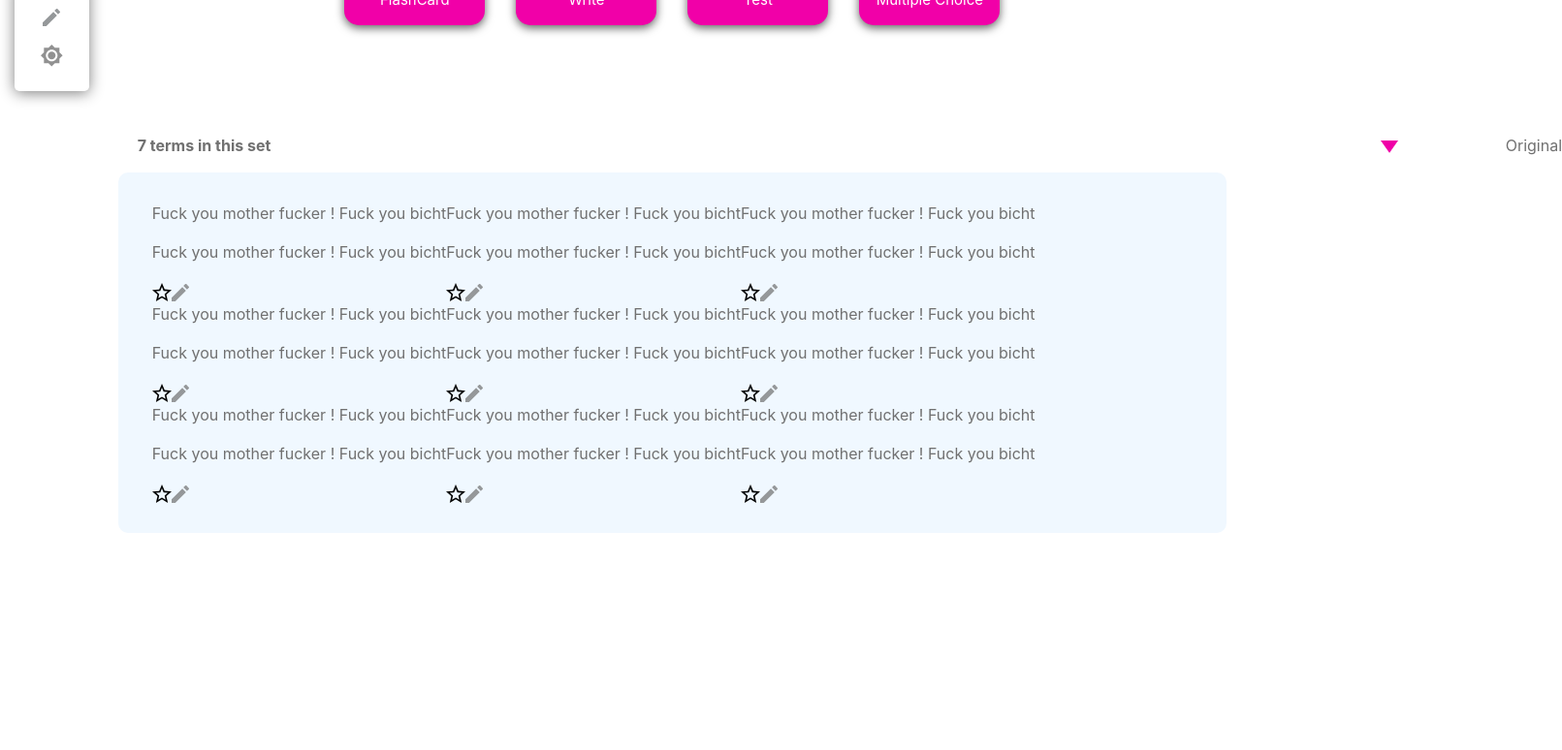
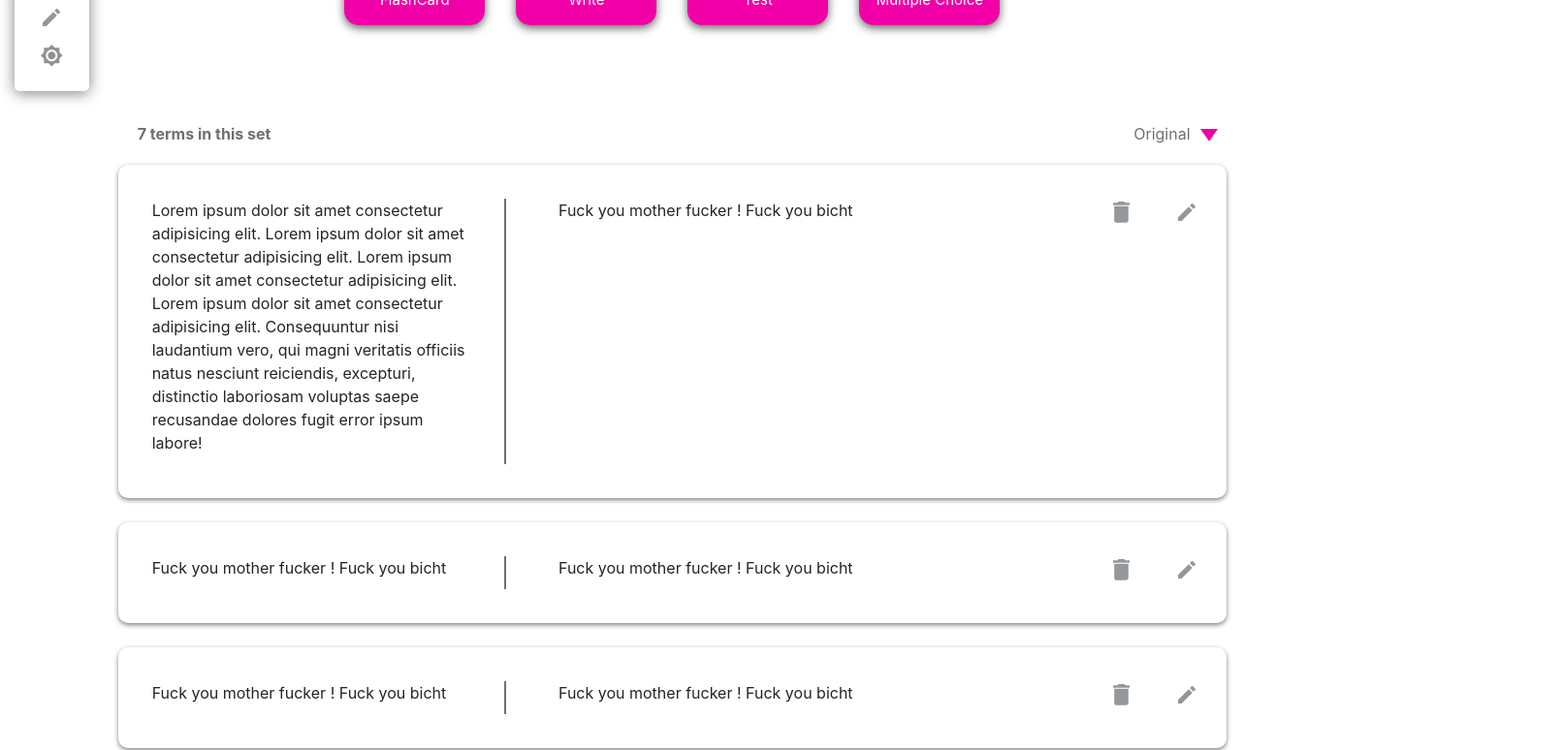
Before and after one commit to Sharp-Team/quiz-sharp, a React (Create React App) app in the folder frontend/: page /quiz in a window 1280 px wide. Shown: the part 400-1174 px from the top of the page at 97% size, 1611 px wide, since content can reach past the window. Before the commit the page ends 950 px from the top, so only its background shows below. Built offline with nearby package versions, Linux system fonts and the light colour scheme.

Commit message:
:zap: [Temporary]

```diff
--- a/frontend/src/page/QuizPage/content.tsx
+++ b/frontend/src/page/QuizPage/content.tsx
@@ -1,7 +1,8 @@
-import React from 'react'
+import React, { Component } from 'react'
 import styled from 'styled-components'
 import { Link } from 'react-router-dom'
-import * as listQuiz from '../../utils/quiz'
+import { listQuiz } from '../../utils/quiz'
+import ContentQuiz from './listQuiz'
 import {
   IconShare,
   IconEdit,
@@ -13,13 +14,8 @@ import {
   IconTest,
   IconWrite,
   IconCard,
-  IconPlus,
   Triangle,
-  Star,
-  IconEditGray,
 } from '../../images'
-
-const quizs = listQuiz.cards
 
 const WrapContent = styled.div`
   .wrap-box {
@@ -98,51 +94,43 @@ const WrapFeature = styled.div`
     }
   }
 `
-const WrapTerm = styled.div`
+const WrapContentTitle = styled.div`
+  .wrap-title {
+    margin-top: 100px;
+    margin-bottom: 20px;
+    color: #707070;
+    display: flex;
+    .wrap-countTerm {
+      font-weight: bold;
       .wrap-text {
-    color: #707070;
-    margin-top: 7rem;
-    .text-term {
-      font-weight: bold;
         padding-left: 20px;
       }
-    .original {
-      padding-left: 1040px;
     }
-    .icon-triangle {
-      padding-left: 520px;
-    }
-  }
-`
-
-const WrapListTerm = styled.div`
-  .wrap-box {
-    border-radius: 10px;
-    padding: 30px 50px;
-    background-color: aliceblue;
-    color: #707070;
-
-    .wrap-header {
-      display: flex;
-      .quiz {
-        font-size: 0.9rem;
-        border-right: 1px solid gray;
-        border-bottom: 1px solid gray;
-        margin-right: 15px;
-        padding-right: 15px;
-        margin-bottom: 0;
-        line-height: 31px;
-        height: 31px;
-      }
+    .wrap-original {
+      position: absolute;
+      right: 2%;
       .wrap-icon {
-        .my-icon {
-        }
+        padding-left: 10px;
       }
     }
   }
 `
 
-function Content() {
+class Content extends Component<any, any> {
+  constructor(props: any) {
+    super(props)
+    this.state = {
+      data: listQuiz,
+    }
+  }
+
+  updateQuiz = (data: any) => {
+    this.setState({
+      data,
+    })
+  }
+
+  render() {
     return (
       <div>
         <WrapContent>
@@ -166,7 +154,6 @@ function Content() {
             </div>
           </div>
         </WrapContent>
-
         <WrapFeature>
           <div className="wrap-feature row justify-content-md-center">
             <div className="one-box col-auto text-center mx-3">
@@ -181,7 +168,11 @@ function Content() {
             </div>
             <div className="one-box col-auto text-center mx-3">
               <Link to="#" className="link">
-              <img className="icon-feature" src={IconWrite} alt="icon write" />
+                <img
+                  className="icon-feature"
+                  src={IconWrite}
+                  alt="icon write"
+                />
                 <p className="title-feature">Write</p>
               </Link>
             </div>
@@ -204,48 +195,25 @@ function Content() {
           </div>
         </WrapFeature>
 
-      <WrapTerm>
-        <div className="row wrap-text">
-          <div className="col-sm-4">
-            <p className="text-term">7 terms in this set</p>
+        <WrapContentTitle>
+          <div className="wrap-title">
+            <div className="wrap-countTerm">
+              <span className="wrap-text">7 terms in this set</span>
             </div>
-          <div className="col-sm-4">
-            <p className="original">Original</p>
-          </div>
-          <div className="col-sm-4">
-            <img className="icon-triangle" src={Triangle} alt="icon" />
+            <div className="wrap-original">
+              <span>Original</span>
+              <img className="wrap-icon" src={Triangle} />
             </div>
           </div>
-      </WrapTerm>
+        </WrapContentTitle>
 
-      <WrapListTerm>
-        <div className="wrap-box">
-          <div className="wrap-header row">
-            {quizs.map(quiz => (
-              <div>
-                <div className="text-term">
-                  <p>{quiz.term}</p>
-                </div>
-                <div className="text-definition">
-                  <p>{quiz.definition}</p>
-                </div>
-                <div className="wrap-icon">
-                  <img src={Star} className="my-icon" />
-                  <Link to="#">
-                    <img
-                      src={IconEditGray}
-                      alt="icon edit"
-                      className="my-icon"
+        <ContentQuiz
+          data={this.state.data}
+          updateQuiz={(data: any) => this.updateQuiz(data)}
         />
-                  </Link>
-                </div>
-              </div>
-            ))}
-          </div>
-        </div>
-      </WrapListTerm>
       </div>
     )
   }
+}
 
 export default Content
--- /dev/null
+++ b/frontend/src/page/QuizPage/listQuiz.tsx
@@ -0,0 +1,192 @@
+import React, { Component } from 'react'
+import styled from 'styled-components'
+import { Link } from 'react-router-dom'
+import { IconEditGray, IconDelete } from '../../images'
+
+const WrapQuizs = styled.div`
+  .wrap-quiz {
+    box-shadow: 0 2px 5px grey;
+    padding-bottom: 35px;
+    padding-top: 35px;
+    border-radius: 10px;
+    display: flex;
+    margin-bottom: 25px;
+    .wrap-term {
+      border-right: 2px solid #707070;
+      padding-right: 40px;
+      padding-left: 35px;
+      padding-bottom: 10px;
+      width: 35%;
+      display: inline-block;
+      .input-term {
+        width: 100%;
+        height: 100%;
+        display: block;
+        border: none;
+        resize: none;
+        overflow: hidden;
+      }
+      .form-control {
+        border: none;
+      }
+    }
+    .wrap-definition {
+      position: absolute;
+      width: 50%;
+      left: 40%;
+      .input-definition {
+        width: 100%;
+        border: none;
+      }
+    }
+    .wrap-listIcon {
+      position: absolute;
+      right: 4%;
+      .icon-delete {
+        padding-left: 25px;
+      }
+      .icon-delete:hover,
+      .icon-edit:focus {
+        color: #f06292;
+      }
+      .icon-edit {
+        padding-left: 50px;
+      }
+      .icon-edit:hover,
+      .icon-edit:focus {
+        color: #f06292;
+      }
+    }
+  }
+`
+
+class ContentQuiz extends Component<any, any> {
+  constructor(props: any) {
+    super(props)
+    this.state = {
+      indexQuiz: -1,
+      termChange: '',
+      definitionChange: '',
+    }
+  }
+
+  editQuiz = (id: number) => {
+    this.setState({
+      indexQuiz: id,
+    })
+  }
+
+  cancleEdit = () => {
+    this.setState({
+      indexQuiz: -1,
+    })
+  }
+
+  changeValue = (event: any) => {
+    this.setState({
+      [event.target.name]: event.target.value,
+    })
+  }
+
+  edit = () => {
+    this.props.data[this.state.indexQuiz] = {
+      term: this.state.termChange,
+      definition: this.state.definitionChange,
+    }
+    this.props.updateQuiz(this.props.data)
+    this.setState({
+      indexQuiz: -1,
+    })
+  }
+
+  deleteQuiz = (id: any) => {
+    this.props.data.splice(id, 1)
+    this.props.updateQuiz(this.props.data)
+  }
+
+  renderQuiz = (value: any, id: number) => {
+    if (id !== this.state.indexQuiz) {
+      return (
+        <WrapQuizs>
+          <div className="wrap-all">
+            <div className="wrap-quiz">
+              <div className="wrap-term">
+                <span>{value.term}</span>
+              </div>
+              <div className="wrap-definition">
+                <span>{value.definition}</span>
+              </div>
+              <div className="wrap-listIcon">
+                <img
+                  onClick={() => this.deleteQuiz(id)}
+                  className="icon-delete"
+                  src={IconDelete}
+                  alt=""
+                />
+                <img
+                  onClick={() => this.editQuiz(id)}
+                  className="icon-edit"
+                  src={IconEditGray}
+                  alt=""
+                />
+              </div>
+            </div>
+          </div>
+        </WrapQuizs>
+      )
+    } else {
+      return (
+        <WrapQuizs>
+          <div className="wrap-all">
+            <div className="wrap-quiz">
+              <div className="wrap-term">
+                <input
+                  type="text"
+                  name="termChange"
+                  className="form-control"
+                  onChange={event => this.changeValue(event)}
+                  placeholder={value.term}
+                />
+              </div>
+              <div className="wrap-definition">
+                <input
+                  type="text"
+                  name="definitionChange"
+                  className="form-control"
+                  onChange={event => this.changeValue(event)}
+                  placeholder={value.definition}
+                />
+              </div>
+              <div className="wrap-listIcon">
+                <img
+                  onClick={() => this.deleteQuiz(id)}
+                  className="icon-edit"
+                  src={IconDelete}
+                  alt=""
+                />
+                <img
+                  onClick={() => this.editQuiz(id)}
+                  className="icon-edit"
+                  src={IconEditGray}
+                  alt=""
+                />
+              </div>
+            </div>
+          </div>
+        </WrapQuizs>
+      )
+    }
+  }
+
+  showListQuiz = () => {
+    return this.props.data.map((value: any, id: number) =>
+      this.renderQuiz(value, id),
+    )
+  }
+
+  render() {
+    return this.showListQuiz()
+  }
+}
+
+export default ContentQuiz
--- a/frontend/src/utils/quiz.ts
+++ b/frontend/src/utils/quiz.ts
@@ -1,7 +1,8 @@
-export var cards = [
+export var listQuiz = [
   {
     id: 0,
-    term: 'Fuck you mother fucker ! Fuck you bicht',
+    term:
+      'Lorem ipsum dolor sit amet consectetur adipisicing elit. Lorem ipsum dolor sit amet consectetur adipisicing elit. Lorem ipsum dolor sit amet consectetur adipisicing elit. Lorem ipsum dolor sit amet consectetur adipisicing elit. Consequuntur nisi laudantium vero, qui magni veritatis officiis natus nesciunt reiciendis, excepturi, distinctio laboriosam voluptas saepe recusandae dolores fugit error ipsum labore!',
     definition: 'Fuck you mother fucker ! Fuck you bicht',
   },
   {
@@ -10,37 +11,37 @@ export var cards = [
     definition: 'Fuck you mother fucker ! Fuck you bicht',
   },
   {
-    id: 1,
+    id: 2,
     term: 'Fuck you mother fucker ! Fuck you bicht',
     definition: 'Fuck you mother fucker ! Fuck you bicht',
   },
   {
-    id: 1,
+    id: 3,
     term: 'Fuck you mother fucker ! Fuck you bicht',
     definition: 'Fuck you mother fucker ! Fuck you bicht',
   },
   {
-    id: 1,
+    id: 4,
     term: 'Fuck you mother fucker ! Fuck you bicht',
     definition: 'Fuck you mother fucker ! Fuck you bicht',
   },
   {
-    id: 1,
+    id: 5,
     term: 'Fuck you mother fucker ! Fuck you bicht',
     definition: 'Fuck you mother fucker ! Fuck you bicht',
   },
   {
-    id: 1,
+    id: 6,
     term: 'Fuck you mother fucker ! Fuck you bicht',
     definition: 'Fuck you mother fucker ! Fuck you bicht',
   },
   {
-    id: 1,
+    id: 7,
     term: 'Fuck you mother fucker ! Fuck you bicht',
     definition: 'Fuck you mother fucker ! Fuck you bicht',
   },
   {
-    id: 1,
+    id: 8,
     term: 'Fuck you mother fucker ! Fuck you bicht',
     definition: 'Fuck you mother fucker ! Fuck you bicht',
   },
```
Lines whose indentation alone changed are shown as unchanged.
